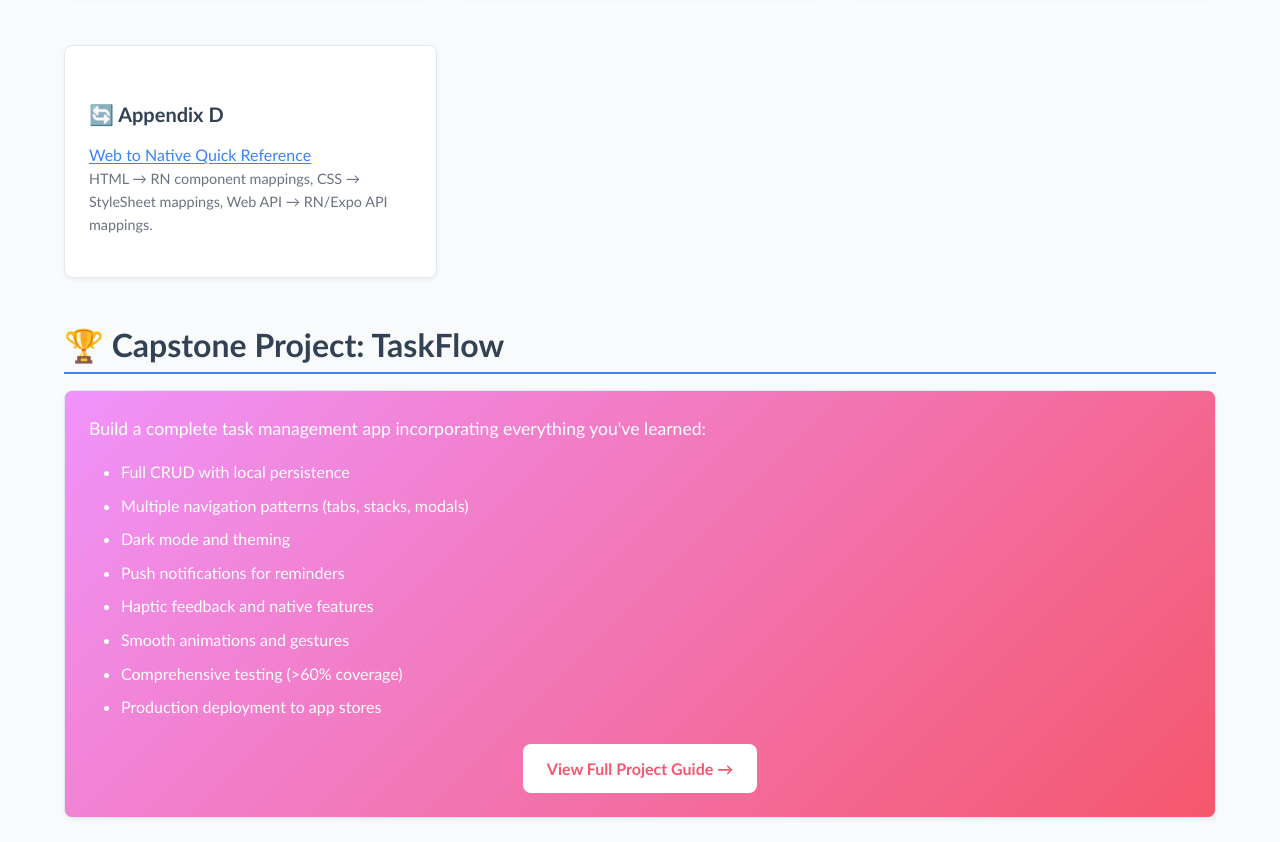
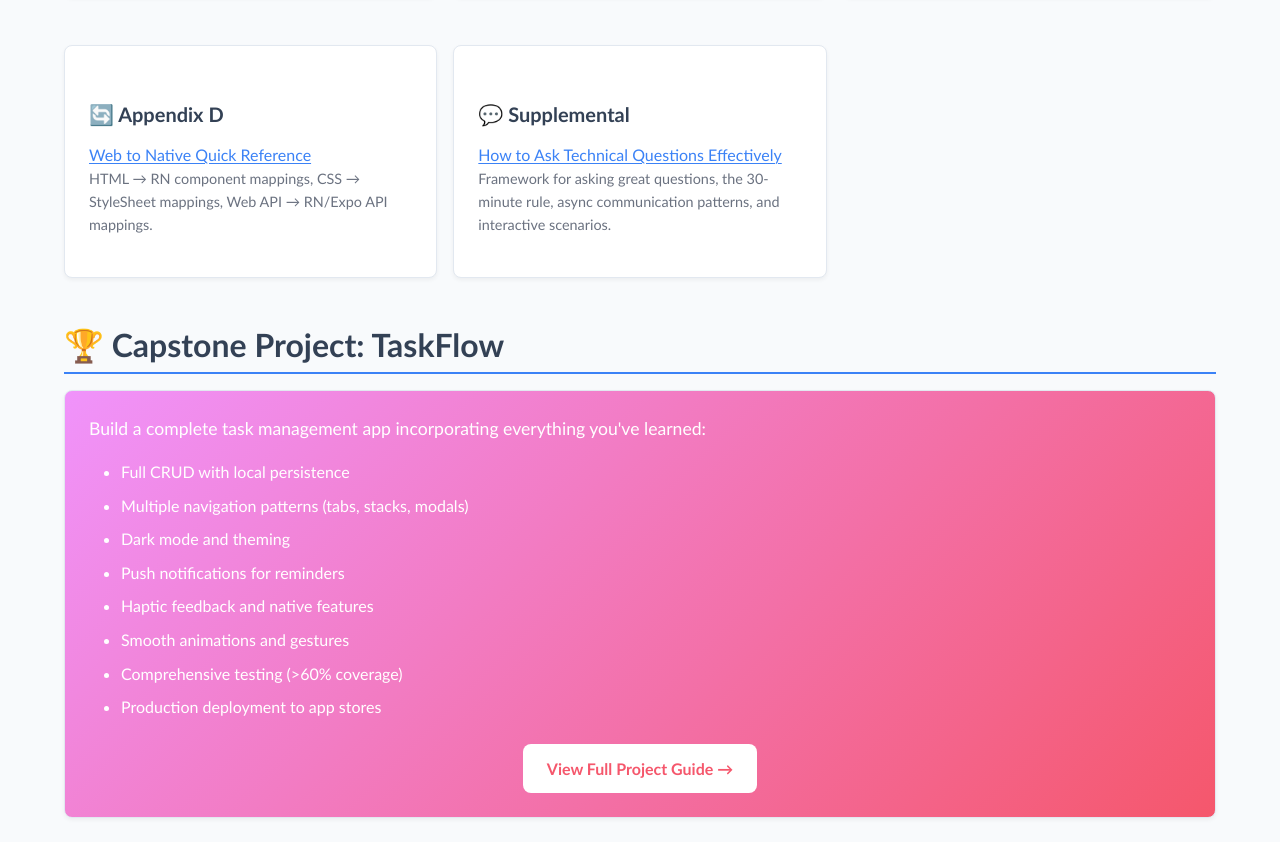
Before and after one commit to rmdelapaz/reactnative, a plain HTML site: page index.html in a window 1280 px wide. Shown: the part 6278-7120 px from the top of the page. Drawn offline with Linux system fonts and the light colour scheme.

Commit message:
updated index

```diff
--- a/index.html
+++ b/index.html
@@ -301,6 +301,12 @@
                         <a href="appendix_d_web_to_native_quick_reference.html">Web to Native Quick Reference</a>
                         <p style="font-size: 0.9rem; color: var(--text-light);">HTML → RN component mappings, CSS → StyleSheet mappings, Web API → RN/Expo API mappings.</p>
                     </div>
+
+                    <div class="card">
+                        <h4>💬 Supplemental</h4>
+                        <a href="supplemental_asking_technical_questions.html">How to Ask Technical Questions Effectively</a>
+                        <p style="font-size: 0.9rem; color: var(--text-light);">Framework for asking great questions, the 30-minute rule, async communication patterns, and interactive scenarios.</p>
+                    </div>
                 </div>
             </section>
 
```
